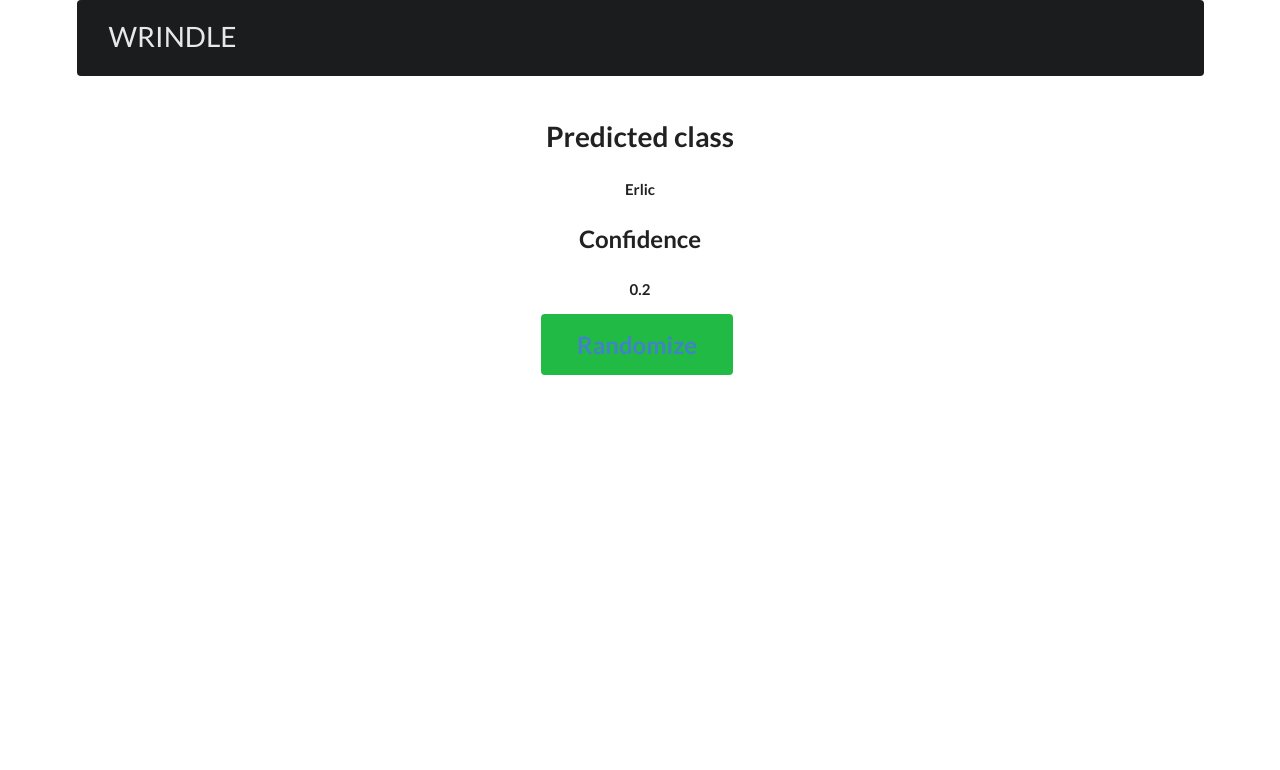
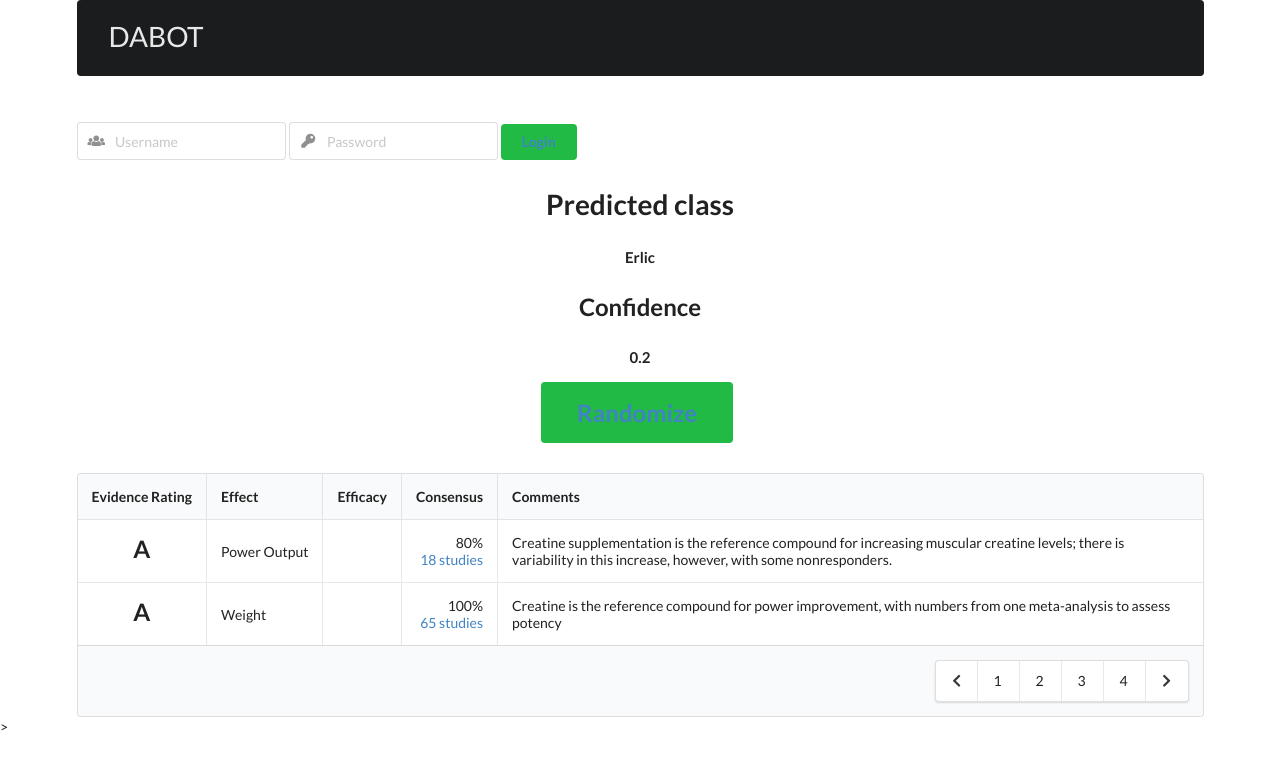
Before and after one commit to wrelue/flaskML, a Flask app: page / in a window 1280 px wide. Shown: the top 770 px of the page. Run offline with Flask 2, Linux system fonts and the light colour scheme.

Commit message:
Update index.html
-testing robinhood

```diff
--- a/templates/index.html
+++ b/templates/index.html
@@ -1,6 +1,6 @@
 <html>
     <head>
-        <title>ML with Flask</title>
+        <title>Trading Bot</title>
         <link rel="stylesheet" href="https://cdnjs.cloudflare.com/ajax/libs/semantic-ui/2.4.1/semantic.min.css">
         <script type="text/javascript" src="https://cdnjs.cloudflare.com/ajax/libs/jquery/3.3.1/jquery.min.js"></script>
         <script type="text/javascript" src="https://cdnjs.cloudflare.com/ajax/libs/semantic-ui/2.4.1/semantic.min.js"></script>
@@ -9,11 +9,28 @@
     <body text-align = "center">
         <div class="ui inverted container">
             <div class="ui inverted borderless menu topmenu">
-                <h1 class="ui blue inverted header"><a class="ui item" href="/">WRINDLE</a></h1>
+                <h1 class="ui blue inverted header"><a class="ui item" href="/">DABOT</a></h1>
             </div>
         </div>
         <div class="ui hidden divider"></div>
         <div class="ui hidden divider"></div>
+        <div class="ui inverted container">
+            <div class="ui left icon input">
+                <input type="text" placeholder="Username">
+                <i class="users icon"></i>
+            </div>
+
+            <div class="ui left icon input">
+                <input type="text" placeholder="Password">
+                <i class="key icon"></i>
+            </div>
+
+            <button class=" ui green button">
+                <a class="ui  item" href="/">Login</a>
+            </button>
+        </div>
+        <div class="ui hidden divider"></div>
+
         <div class="ui center aligned container">
             <h1 class="ui header">Predicted class
                 <h4 class="ui header"> {{ class_name }}</h4>
@@ -25,5 +42,67 @@
                 <a class="ui  item" href="/">Randomize</a>
             </button>
         </div>
+        <div class="ui divider hidden"></div>
+        <div class="ui center aligned container">
+            <table class="ui celled padded table">
+                <thead>
+                  <tr><th class="single line">Evidence Rating</th>
+                  <th>Effect</th>
+                  <th>Efficacy</th>
+                  <th>Consensus</th>
+                  <th>Comments</th>
+                </tr></thead>
+                <tbody>
+                  <tr>
+                    <td>
+                      <h2 class="ui center aligned header">A</h2>
+                    </td>
+                    <td class="single line">
+                      Power Output
+                    </td>
+                    <td>
+                      <div class="ui star rating" data-rating="3" data-max-rating="3"></div>
+                    </td>
+                    <td class="right aligned">
+                      80% <br>
+                      <a href="#">18 studies</a>
+                    </td>
+                    <td>Creatine supplementation is the reference compound for increasing muscular creatine levels; there is variability in this increase, however, with some nonresponders.</td>
+                  </tr>
+                  <tr>
+                    <td>
+                      <h2 class="ui center aligned header">A</h2>
+                    </td>
+                    <td class="single line">
+                      Weight
+                    </td>
+                    <td>
+                      <div class="ui star rating" data-rating="3" data-max-rating="3"></div>
+                    </td>
+                    <td class="right aligned">
+                      100% <br>
+                      <a href="#">65 studies</a>
+                    </td>
+                    <td>Creatine is the reference compound for power improvement, with numbers from one meta-analysis to assess potency</td>
+                  </tr>
+                </tbody>
+                <tfoot>
+                  <tr><th colspan="5">
+                    <div class="ui right floated pagination menu">
+                      <a class="icon item">
+                        <i class="left chevron icon"></i>
+                      </a>
+                      <a class="item">1</a>
+                      <a class="item">2</a>
+                      <a class="item">3</a>
+                      <a class="item">4</a>
+                      <a class="icon item">
+                        <i class="right chevron icon"></i>
+                      </a>
+                    </div>
+                  </th>
+                </tr></tfoot>
+              </table>
+        </div>>
     </body>
 </html>
```
